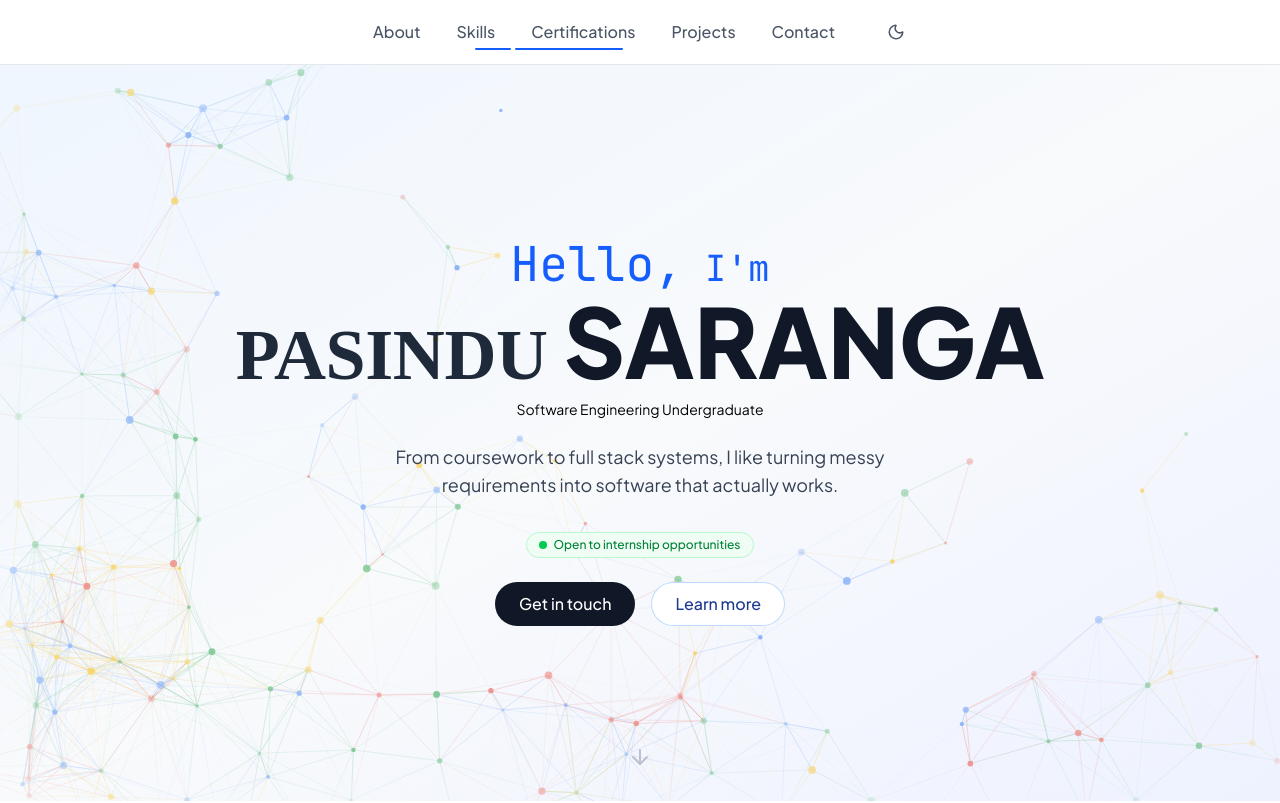
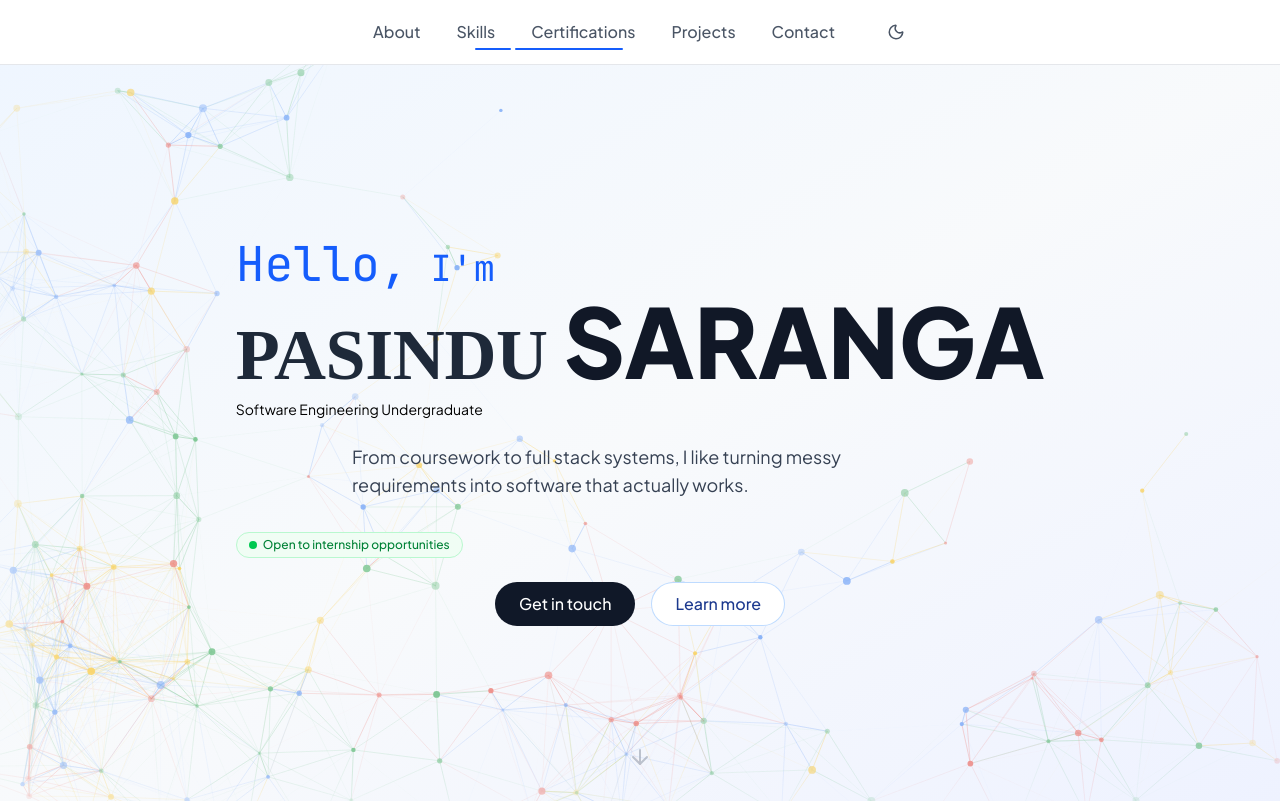
Before and after one commit to SAR4NGA/portfolio, a React (Vite) app: page / in a window 1280 px wide. Shown: the top 803 px of the page. Built offline with nearby package versions, Linux system fonts and the light colour scheme; a web font is replaced by a local one.

Commit message:
style(hero): align hero text to left

```diff
--- a/src/pages/Home.tsx
+++ b/src/pages/Home.tsx
@@ -68,7 +68,7 @@ export default function Home() {
           <div className="absolute top-0 left-0 w-[200%] h-[200%] blur-2xl beam-dark-glow" />
         </div>
 
-        <div className="relative mx-auto max-w-5xl px-6 py-20 text-center">
+        <div className="relative mx-auto max-w-5xl px-6 py-20 text-left">
           <motion.div
             initial="hidden"
             animate="visible"
```
